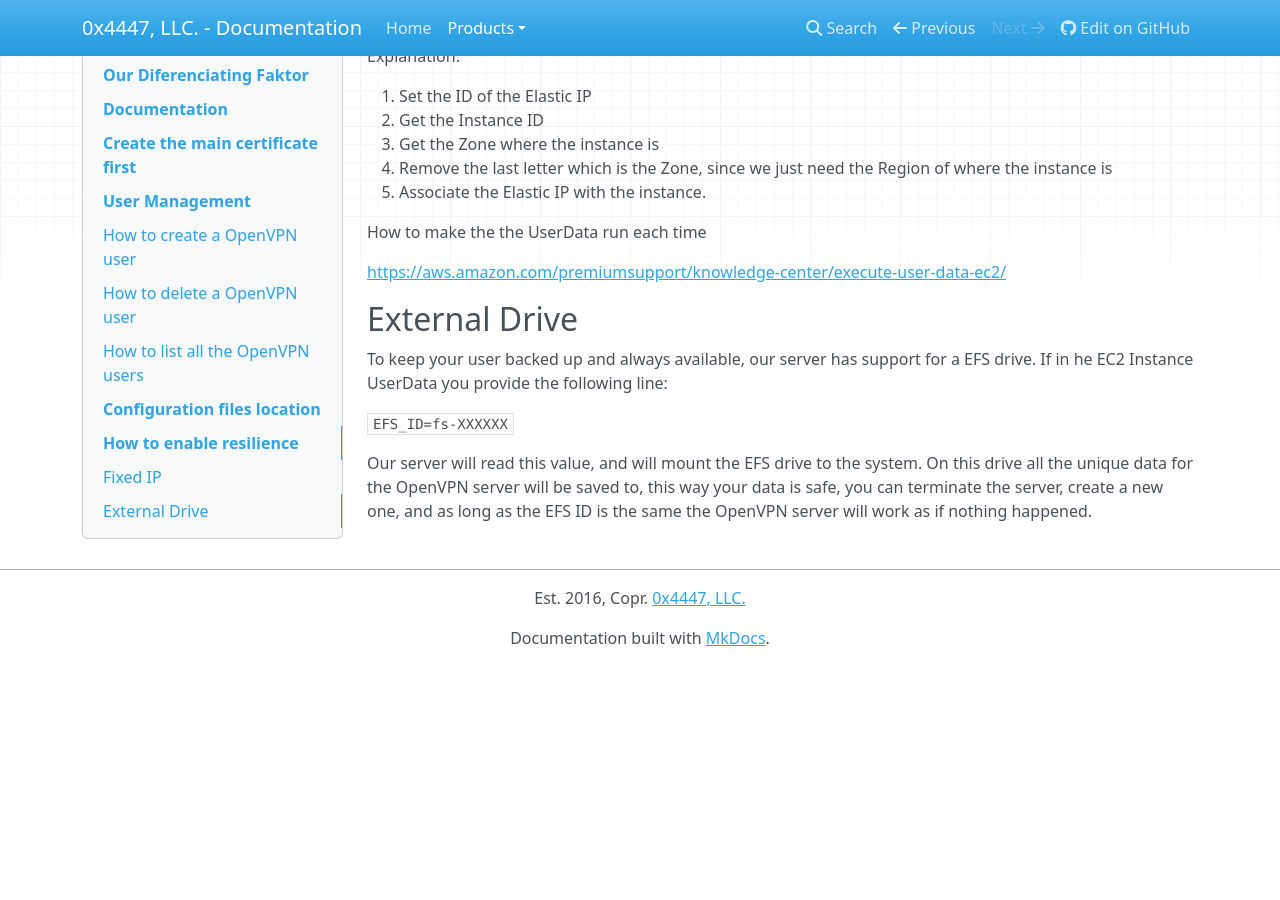
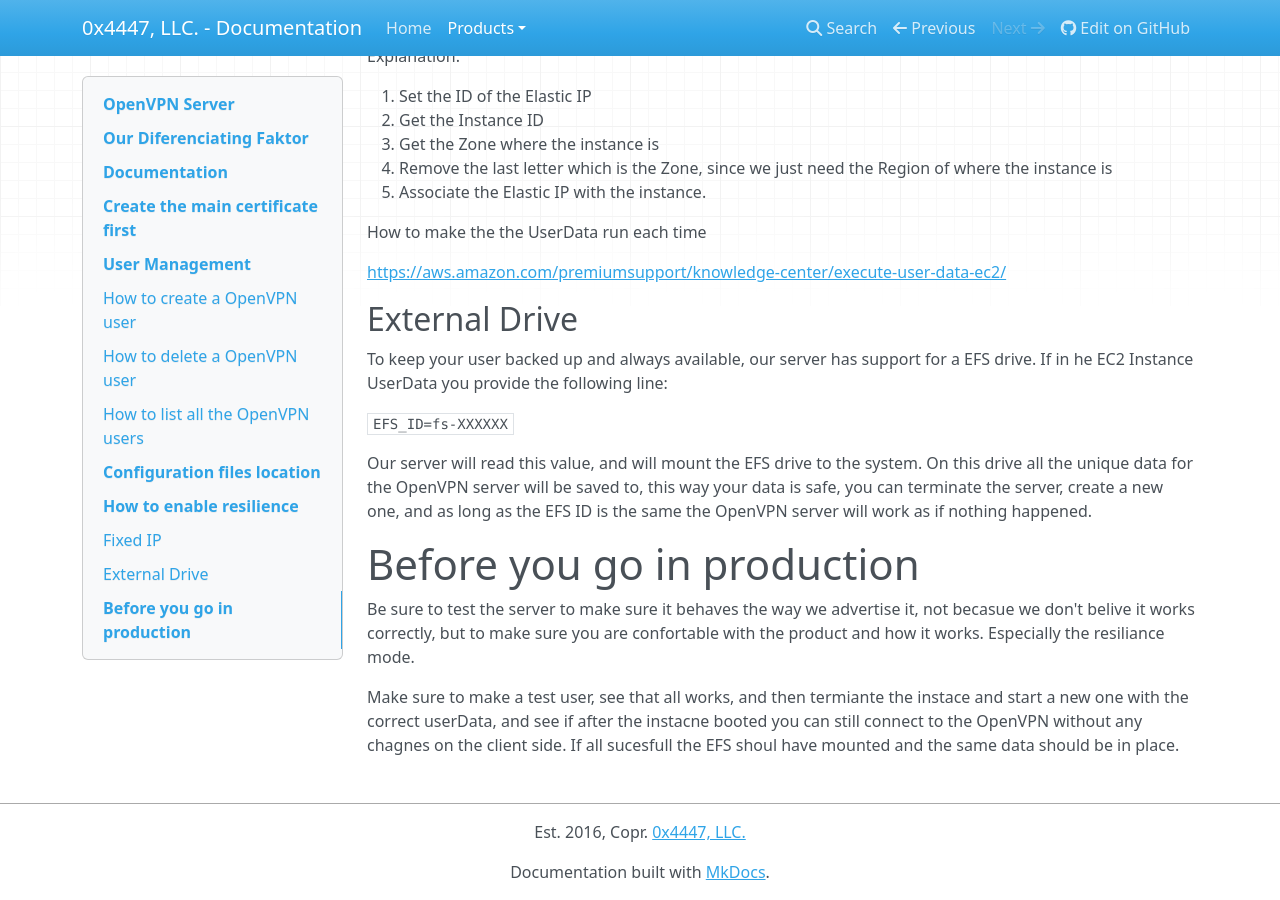
Before and after one commit to 0x4447-office/0x4447_webpage_documentation, an MkDocs documentation site: the page built from docs/products/openvpn-server.md, in a window 1280 px wide and 900 px high, scrolled down 2811 px. Built offline with MkDocs 1.6.1, drawn with Linux system fonts in a browser that asks for light colours; nearby versions of some CDN libraries; before the commit the page ends 3477 px from its top, so only the background shows below that.

Commit message:
Update openvpn-server.md

```diff
--- a/docs/products/openvpn-server.md
+++ b/docs/products/openvpn-server.md
@@ -128,3 +128,9 @@
 `EFS_ID=fs-XXXXXX`
 
 Our server will read this value, and will mount the EFS drive to the system. On this drive all the unique data for the OpenVPN server will be saved to, this way your data is safe, you can terminate the server, create a new one, and as long as the EFS ID is the same the OpenVPN server will work as if nothing happened.
+
+# Before you go in production
+
+Be sure to test the server to make sure it behaves the way we advertise it, not becasue we don't belive it works correctly, but to make sure you are confortable with the product and how it works. Especially the resiliance mode.
+
+Make sure to make a test user, see that all works, and then termiante the instace and start a new one with the correct userData, and see if after the instacne booted you can still connect to the OpenVPN without any chagnes on the client side. If all sucesfull the EFS shoul have mounted and the same data should be in place.
```
